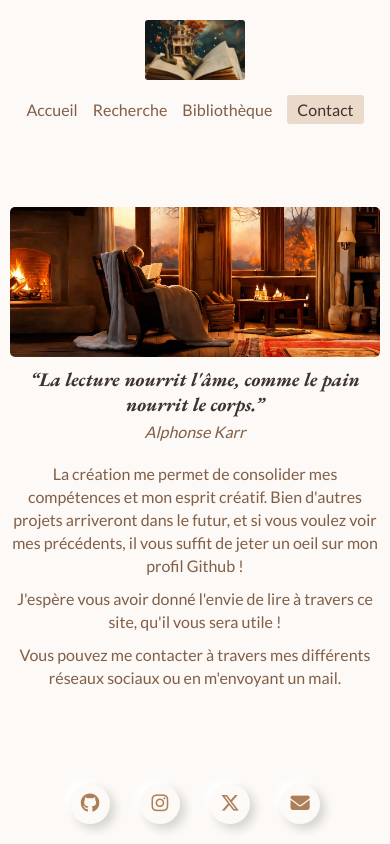
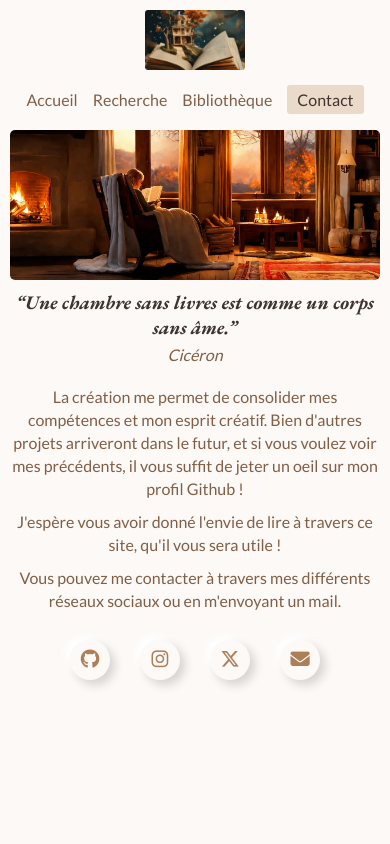
Before and after one commit to AlexDDevv/My-library, a React (Vite) app: page /contact in a window 390 px wide. Built offline with nearby package versions, Linux system fonts and the light colour scheme; no server answers.

Commit message:
modif quote + center content

```diff
--- a/src/assets/sass/components/_container.scss
+++ b/src/assets/sass/components/_container.scss
@@ -13,7 +13,7 @@
         gap: 20px;
     }
     @media screen and (max-width: 500px) {
-        padding: 20px 10px;
+        padding: 10px;
     }
 }
 .for-home {
@@ -24,6 +24,14 @@
 .for-research {
     gap: 30px;
 }
+.for-contact {
+    @media screen and (max-width: 425px) {
+        justify-content: normal;
+    }
+}
+.for-notFound {
+    @include center;
+}
 .change-height {
     @media screen and (max-width: 768px) {
         height: 100%;
--- a/src/data/data.json
+++ b/src/data/data.json
@@ -47,8 +47,8 @@
         },
         {
             "id": 2,
-            "quote": "La lecture nourrit l'âme, comme le pain nourrit le corps.",
-            "author": "Alphonse Karr"
+            "quote": "Une chambre sans livres est comme un corps sans âme.",
+            "author": "Cicéron"
         }
     ],
     "btnCarrousel": [
```
